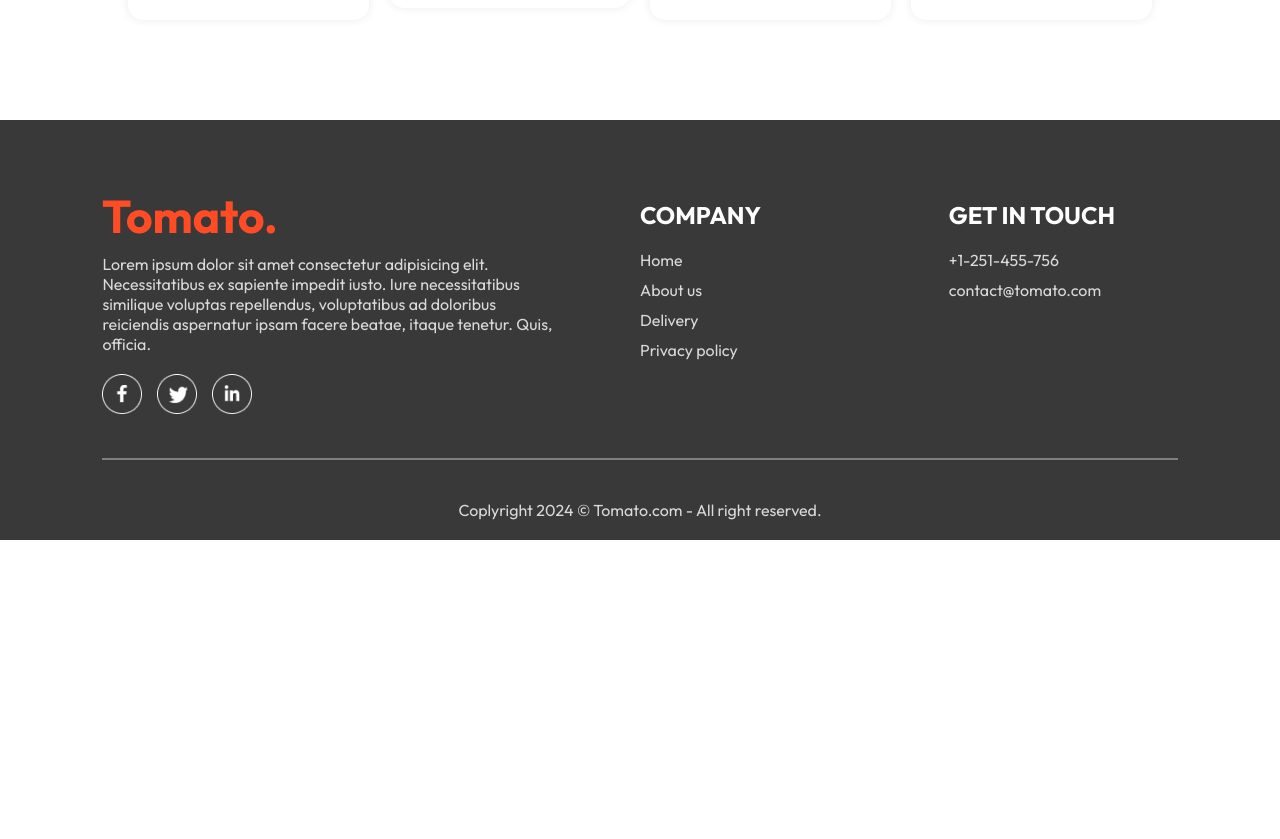
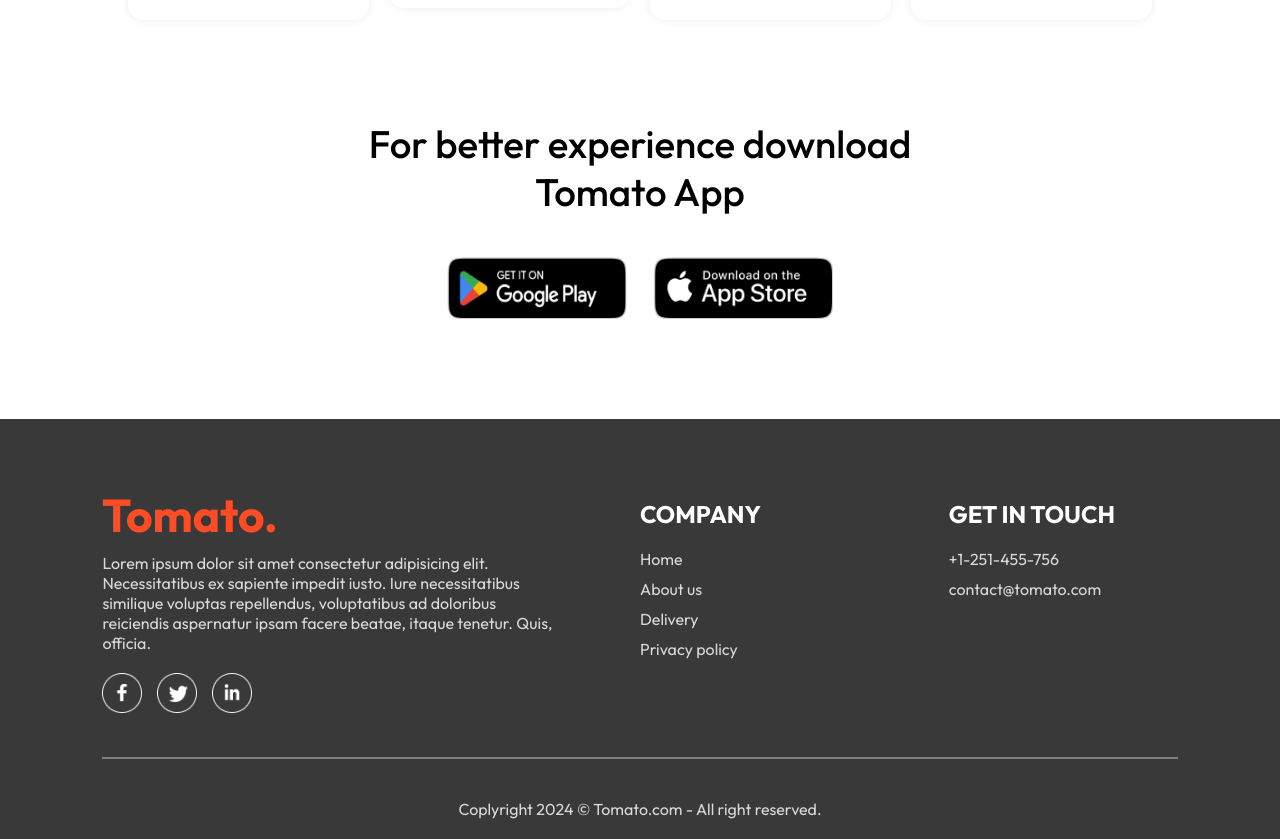
Before and after one commit to andramaria080/Tomato., a React (Vite) app: page / in a window 1280 px wide. Shown: the part 4200-5039 px from the top of the page. Before the commit the page ends 4740 px from the top, so only its background shows below. Built offline with nearby package versions, Linux system fonts and the light colour scheme.

Commit message:
App download files created

```diff
--- /dev/null
+++ b/src/components/AppDownload/AppDownload.css
@@ -0,0 +1,22 @@
+.add-download {
+  margin: auto auto;
+  margin-top: 100px;
+  font-size: max(3vw, 20px);
+  text-align: center;
+  font-weight: 500;
+}
+.add-download-platforms {
+  display: flex;
+  justify-content: center;
+  gap: max(2vw, 10px);
+  margin-top: 40px;
+}
+.add-download-platforms img {
+  width: max(30vw, 120px);
+  max-width: 180px;
+  transition: 0.5s;
+  cursor: pointer;
+}
+.add-download-platforms img:hover {
+  transform: scale(1.05);
+}
--- /dev/null
+++ b/src/components/AppDownload/AppDownload.jsx
@@ -0,0 +1,19 @@
+import React from "react";
+import { assets } from "../../assets/assets";
+import "./AppDownload.css";
+
+const AppDownload = () => {
+  return (
+    <div className="add-download" id="app-download">
+      <p>
+        For better experience download <br /> Tomato App
+      </p>
+      <div className="add-download-platforms">
+        <img src={assets.play_store} alt="" />
+        <img src={assets.app_store} alt="" />
+      </div>
+    </div>
+  );
+};
+
+export default AppDownload;
--- a/src/pages/Home/Home.jsx
+++ b/src/pages/Home/Home.jsx
@@ -3,6 +3,7 @@
 import Header from "../../components/Header/Header";
 import ExploreMenu from "../../components/ExploreMenu/ExploreMenu";
 import FoodDisplay from "../../components/FoodDisplay/FoodDisplay";
+import AppDownload from "../../components/AppDownload/AppDownload";
 
 const Home = () => {
   const [category, setCategory] = useState("All");
@@ -12,6 +13,7 @@
       <Header />
       <ExploreMenu category={category} setCategory={setCategory} />
       <FoodDisplay category={category} />
+      <AppDownload />
     </div>
   );
 };
```
